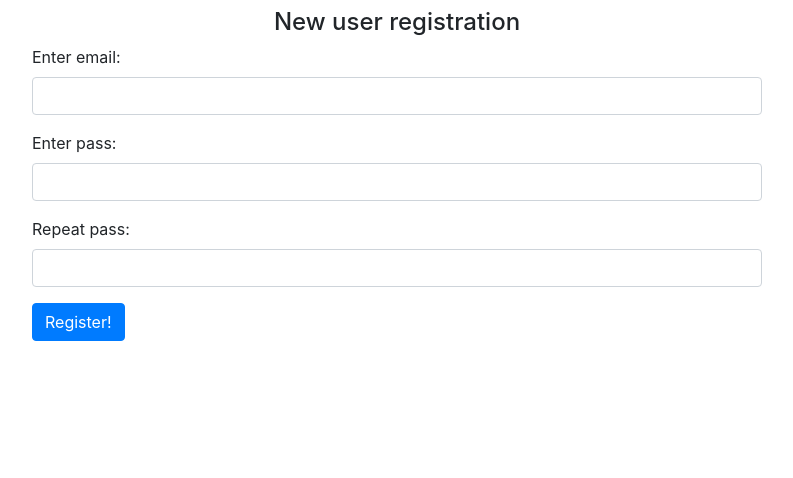
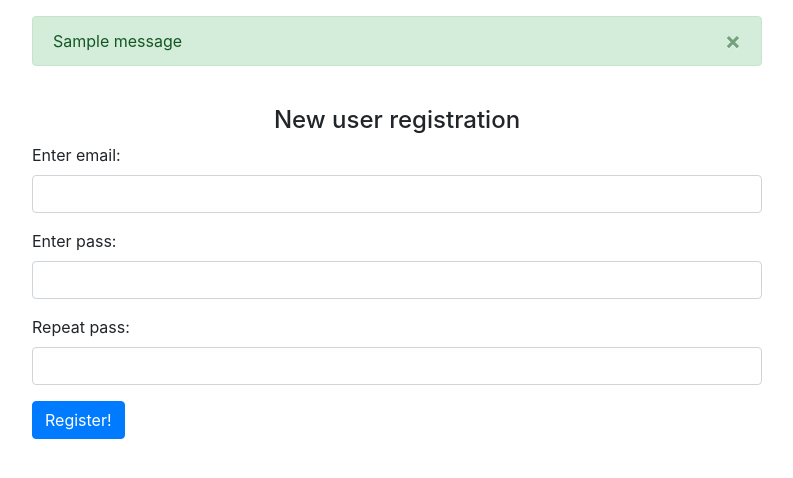
Before and after one commit to GithubHungry/scraping_service, a Django app: page /accounts/register/ in a window 1280 px wide. Shown: the part 56-534 px from the top of the page, without its empty margins (243-1036 px from the left). Run offline with Django 3.2, Linux system fonts and the light colour scheme; tables that the repository leaves empty hold one stand-in row (values such as "Sample post"); one stand-in notice (Sample message) is shown; some libraries are stand-ins or nearby versions.

Commit message:
'add_messages'

```diff
--- a/accounts/views.py
+++ b/accounts/views.py
@@ -1,5 +1,6 @@
 from django.shortcuts import render, redirect
 from django.contrib.auth import authenticate, login, logout, get_user_model
+from django.contrib import messages
 from accounts.forms import UserLoginForm, UserRegistrationForm, UserUpdateForm
 
 # Create your views here.
@@ -29,6 +30,7 @@ def register_view(request):
         new_user = form.save(commit=False)
         new_user.set_password(form.cleaned_data['password'])
         new_user.save()
+        messages.success(request, 'User successfully created!')
         return render(request, 'accounts/register_done.html', {'new_user': new_user})
     return render(request, 'accounts/register.html', {'form': form})
 
@@ -44,6 +46,7 @@ def update_view(request):
                 user.language = data['language']
                 user.is_subscribed = data['is_subscribed']
                 user.save()
+                messages.success(request, 'User successfully updated!')
                 return redirect('update')
         form = UserUpdateForm(
             initial={'city': user.city, 'language': user.language, 'is_subscribed': user.is_subscribed})
@@ -58,4 +61,5 @@ def delete_view(request):
         if request.method == 'POST':
             qs = User.objects.get(pk=user.pk)
             qs.delete()
+            messages.error(request, 'User was deleted! :c')
     return redirect('index')
--- a/templates/base.html
+++ b/templates/base.html
@@ -58,6 +58,38 @@
     </nav>
 </div>
 <div class="container">
+    <div class="row">
+        <div class="col-8 mx-auto my-3">
+            {% if messages %}
+
+                {% for message in messages %}
+
+                    {% if message.level == DEFAULT_MESSAGE_LEVELS.ERROR %}
+
+                        <div class="alert alert-danger alert-dismissible fade show" role="alert">
+                            {{ message }}
+                            <button type="button" class="close" data-dismiss="alert" aria-label="Close">
+                                <span aria-hidden="true">&times;</span>
+                            </button>
+                        </div>
+                    {% else %}
+
+                        <div class="alert alert-success alert-dismissible fade show" role="alert">
+                            {{ message }}
+                            <button type="button" class="close" data-dismiss="alert" aria-label="Close">
+                                <span aria-hidden="true">&times;</span>
+                            </button>
+                        </div>
+
+                    {% endif %}
+
+                {% endfor %}
+
+            {% endif %}
+        </div>
+    </div>
+</div>
+<div class="container">
     {% block content %}
 
 
```
